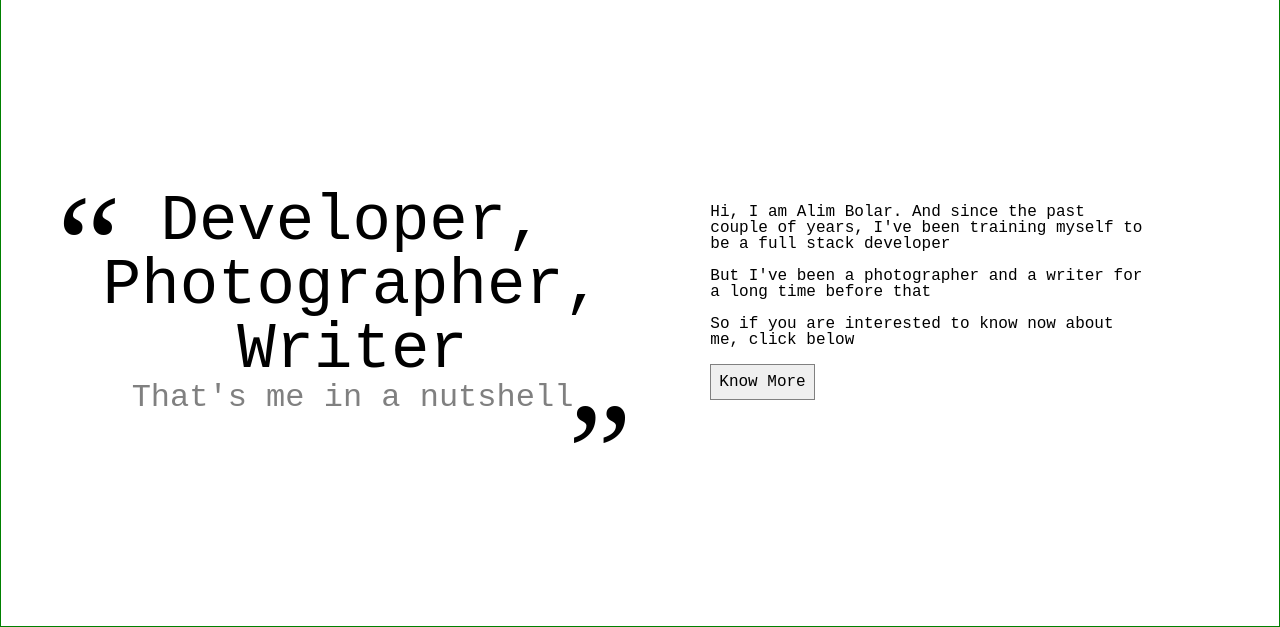
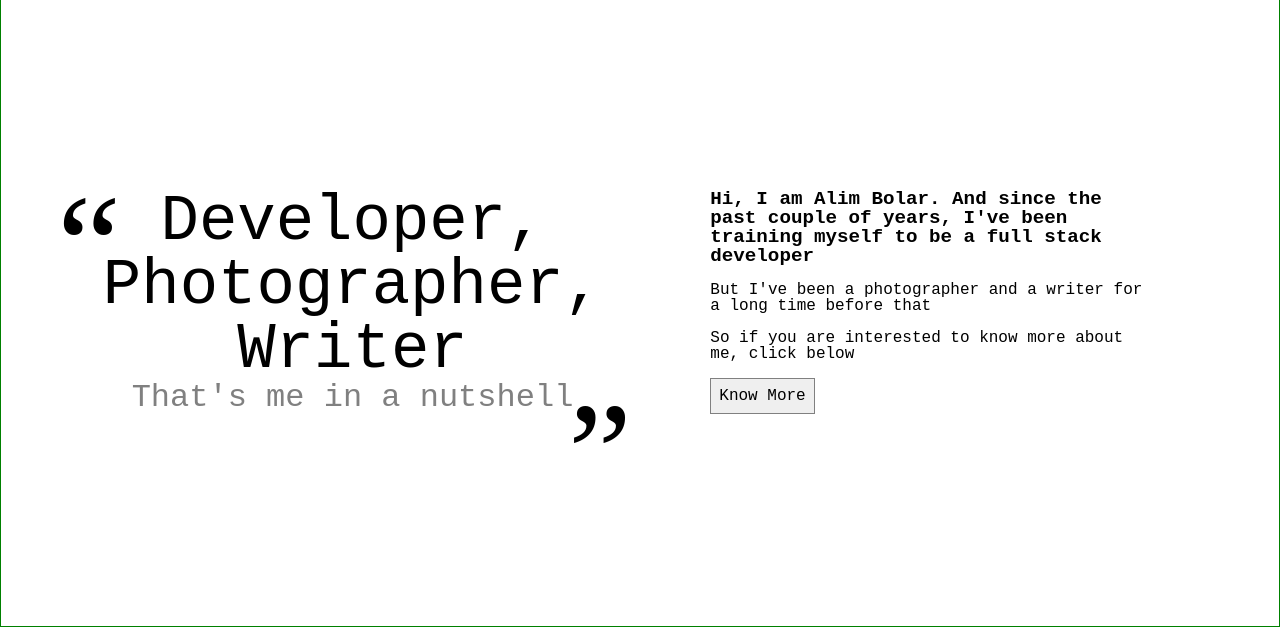
Before and after one commit to alimbolar/personal-website, a website built with webpack: page src/template.html in a window 1280 px wide. Shown: the part 173-800 px from the top of the page. Built offline with nearby package versions, Linux system fonts and the light colour scheme; a web font is replaced by a local one.

Commit message:
minor updates

```diff
--- a/src/scss/layouts/_main.scss
+++ b/src/scss/layouts/_main.scss
@@ -44,7 +44,7 @@ main {
     width: 80%;
     margin: auto;
 
-    span {
+    .highlight {
       font-size: 1.2rem;
       font-weight: bold;
       margin-bottom: 1rem;
--- a/src/template.html
+++ b/src/template.html
@@ -47,7 +47,7 @@
             <p>
               But I've been a photographer and a writer for a long time before that</p>
 
-            <p>So if you are interested to know now about me, click below</p>
+            <p>So if you are interested to know more about me, click below</p>
 
             <!-- <a href="#profiles"> -->
             <button class="cta know-more">Know More</button>
```
